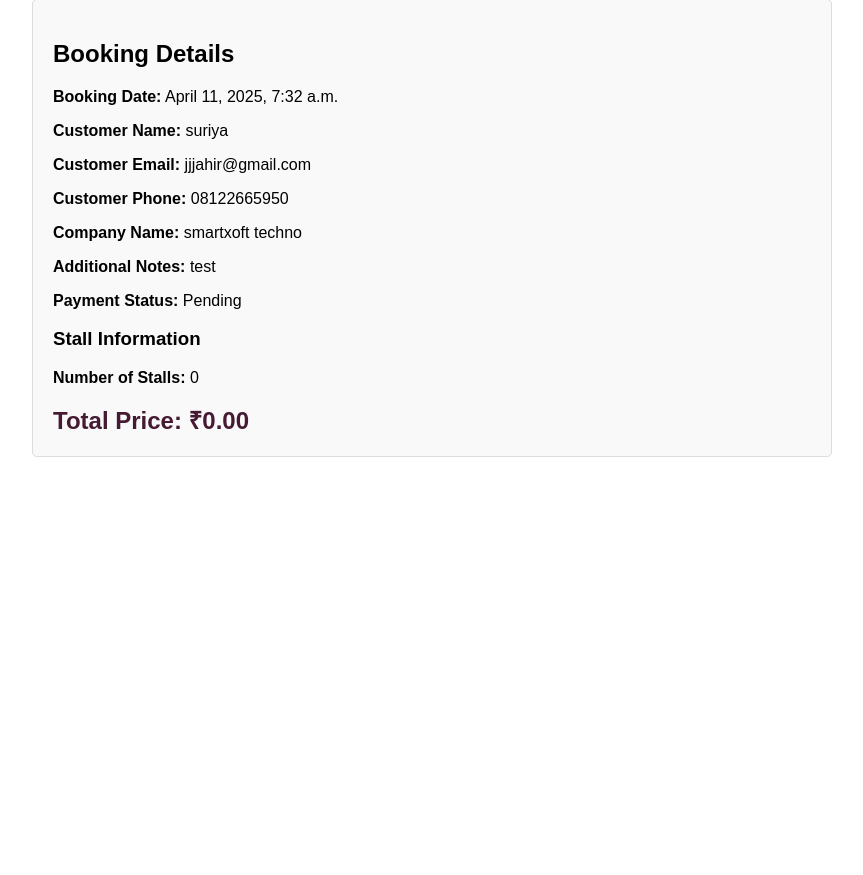
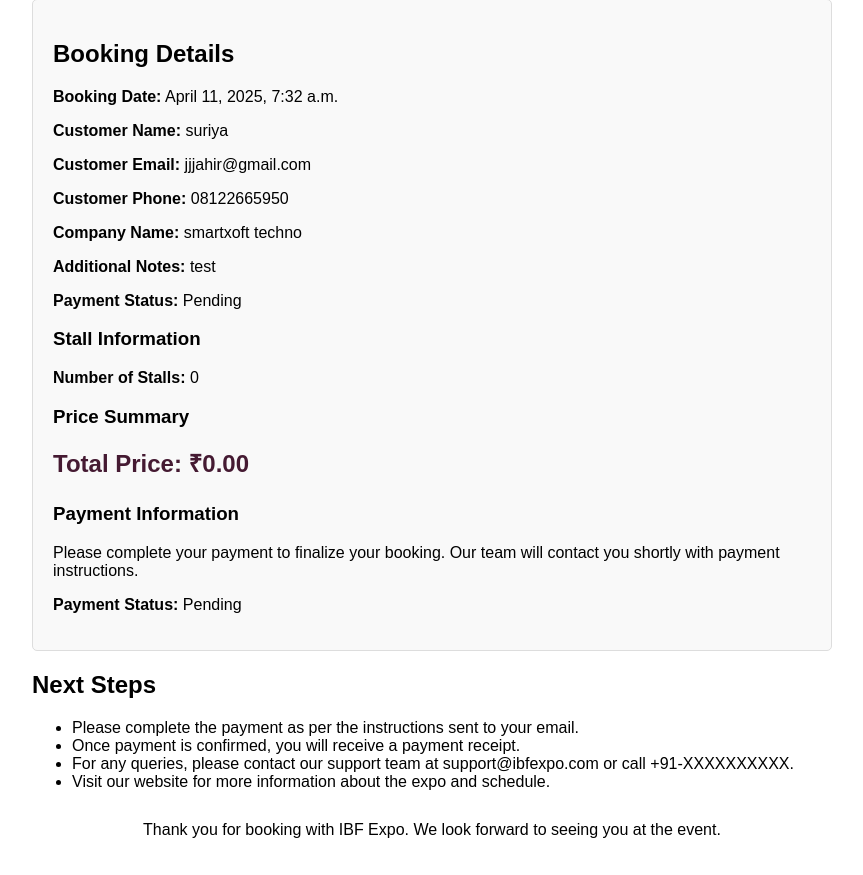
Before and after one commit to Martinjerome-i/booking, a Django app: page /booking/1/confirmation/ in a window 1280 px wide. Shown: the part 470-1345 px from the top of the page, without its empty margins (208-1071 px from the left). Before the commit the page ends 927 px from the top, so only its background shows below. Run offline with Django 5.2, Linux system fonts and the light colour scheme; data comes from the database, SQL or seed files in the repository; both versions use the stored data as it was before the commit.

Commit message:
feat
update

```diff
--- a/halls/views.py
+++ b/halls/views.py
@@ -553,6 +553,9 @@ def book_stall(request):
     """
     View for booking multiple stalls at once with discount application
     """
+    from django.shortcuts import render, redirect, get_object_or_404
+    from .forms import BookingForm  # Make sure to import the form
+
     stall_ids = request.GET.get('stall_ids', '').split(',')
     stall_ids = [id for id in stall_ids if id]  # Filter out empty strings
 
@@ -605,26 +608,27 @@ def book_stall(request):
     regular_stall_count = len(regular_stalls)
     regular_stall_base_price = sum(stall.price for stall in regular_stalls)
 
-    # Apply discount to regular stalls - using updated discount logic
+    # Apply the updated discount logic
     if regular_stall_count == 1:
         discount_amount = 0
         discounted_regular_price = regular_stall_base_price
     elif regular_stall_count == 2:
-        discount_amount = 5000
+        discount_amount = decimal.Decimal('5000')
         discounted_regular_price = regular_stall_base_price - discount_amount
     else:  # 3 or more stalls
-        discount_amount = 5000 * regular_stall_count
+        discount_amount = decimal.Decimal('5000') * regular_stall_count
         discounted_regular_price = regular_stall_base_price - discount_amount
 
-    # Combo stalls don't get discounts
-    combo_stall_price = sum(stall.price for stall in combo_stalls)
+    # Calculate combo stalls price - fixed at ₹130,000 per combo stall
+    combo_stall_count = len(combo_stalls)
+    combo_stall_price = decimal.Decimal('130000.00') * combo_stall_count
 
     # Total price
     total_price = discounted_regular_price + combo_stall_price
 
     # Calculate discount percentage for display purposes
     discount_percentage = 0
-    if regular_stall_count > 0 and discount_amount > 0:
+    if regular_stall_base_price > 0 and discount_amount > 0:
         discount_percentage = (discount_amount / regular_stall_base_price) * 100
 
     return render(request, 'halls/book_stall.html', {
@@ -637,11 +641,18 @@ def book_stall(request):
         'discounted_regular_price': discounted_regular_price,
         'combo_stall_price': combo_stall_price,
         'discount_amount': discount_amount,
-        'discount_percentage': discount_percentage
+        'discount_percentage': discount_percentage,
+        'regular_stalls': regular_stalls,
+        'combo_stalls': combo_stalls
     })
 
-# Also update the booking_confirmation view to show the discount
+
 def booking_confirmation(request, booking_id):
+    """
+    View for booking confirmation with updated discount calculations
+    """
+    from django.shortcuts import render, get_object_or_404
+
     booking = get_object_or_404(Booking, id=booking_id)
 
     # Get all stalls in the booking
@@ -662,8 +673,16 @@ def booking_confirmation(request, booking_id):
     regular_stall_count = len(regular_stalls)
     regular_stall_base_price = sum(stall.price for stall in regular_stalls)
 
-    # Apply discount to regular stalls
-    discounted_regular_price = calculate_discounted_price(regular_stall_count, regular_stall_base_price)
+    # Apply the updated discount logic
+    if regular_stall_count == 1:
+        discount_amount = 0
+        discounted_regular_price = regular_stall_base_price
+    elif regular_stall_count == 2:
+        discount_amount = decimal.Decimal('5000')
+        discounted_regular_price = regular_stall_base_price - discount_amount
+    else:  # 3 or more stalls
+        discount_amount = decimal.Decimal('5000') * regular_stall_count
+        discounted_regular_price = regular_stall_base_price - discount_amount
 
     # Combo stalls don't get discounts
     combo_stall_price = sum(stall.price for stall in combo_stalls)
@@ -671,13 +690,10 @@ def booking_confirmation(request, booking_id):
     # Total price is the sum of discounted regular stalls and combo stalls
     total_price = discounted_regular_price + combo_stall_price
 
-    # Include discount information in the context
-    discount_amount = regular_stall_base_price - discounted_regular_price
+    # Calculate discount percentage for display purposes
     discount_percentage = 0
-    if regular_stall_count == 2:
-        discount_percentage = 4.45
-    elif regular_stall_count >= 3:
-        discount_percentage = 9.10
+    if regular_stall_base_price > 0 and discount_amount > 0:
+        discount_percentage = (discount_amount / regular_stall_base_price) * 100
 
     # Get the hall ID if there are stalls
     hall_id = stalls.first().hall.id if stalls.exists() else 1
--- a/templates/halls/booking_confirmation.html
+++ b/templates/halls/booking_confirmation.html
@@ -152,7 +152,7 @@
             <div class="stall-list">
                 {% for stall in regular_stalls %}
                 <div class="stall-item">
-                    <p><strong>Stall #{{ stall.stall_number }}</strong> | Size: {{ stall.width }}m x {{ stall.height }}m ({{ stall.area }}m²) | Price: ₹{{ stall.price|floatformat:2 }}</p>
+                    <p><strong>Stall #{{ stall.stall_number }}</strong> | Size: {{ stall.width }}m x {{ stall.height }}m ({{ stall.area }}m²) | Base Price: ₹{{ stall.price|floatformat:2 }}</p>
                 </div>
                 {% endfor %}
             </div>
@@ -171,17 +171,59 @@
             {% endif %}
 
             <!-- Show discount information if applicable -->
-            {% if discount_percentage > 0 %}
+            {% if discount_amount > 0 %}
             <div class="discount-info">
-                <h3>Special Discount Applied! <span class="discount-badge">{{ discount_percentage }}% OFF</span></h3>
-                <p>You've booked {{ regular_stall_count }} regular stalls which qualified for a {{ discount_percentage }}% discount.</p>
+                <h3>Special Discount Applied! <span class="discount-badge">Save ₹{{ discount_amount|floatformat:0 }}</span></h3>
+                {% if regular_stall_count == 2 %}
+                    <p>You've booked 2 regular stalls which qualifies for a flat ₹5,000 discount.</p>
+                {% elif regular_stall_count > 2 %}
+                    <p>You've booked {{ regular_stall_count }} regular stalls which qualifies for a discount of ₹5,000 per stall (₹{{ discount_amount|floatformat:0 }} total).</p>
+                {% endif %}
                 <p>Regular Price: ₹{{ regular_stall_base_price|floatformat:2 }}</p>
                 <p>After Discount: ₹{{ discounted_regular_price|floatformat:2 }}</p>
-                <p>You Saved: ₹{{ discount_amount|floatformat:2 }}</p>
+                <p>You Save: ₹{{ discount_amount|floatformat:2 }}</p>
+                <p><small>Note: Discounts apply only to regular stalls, not to combo stalls.</small></p>
             </div>
             {% endif %}
 
-            <div class="price">Total Price: ₹{{ total_price|floatformat:2 }}</div>
+            <div class="price-summary">
+                <h3>Price Summary</h3>
+                {% if regular_stall_count > 0 %}
+                <p>Regular Stalls: {{ regular_stall_count }}
+                {% if discount_amount > 0 %}
+                    (₹{{ regular_stall_base_price|floatformat:2 }} - ₹{{ discount_amount|floatformat:2 }} discount = ₹{{ discounted_regular_price|floatformat:2 }})
+                {% else %}
+                    (₹{{ regular_stall_base_price|floatformat:2 }})
+                {% endif %}
+                </p>
+                {% endif %}
+
+                {% if combo_stalls %}
+                <p>Combo Stalls: {{ combo_stalls|length }} (₹{{ combo_stall_price|floatformat:2 }})</p>
+                {% endif %}
+
+                <p class="price">Total Price: ₹{{ total_price|floatformat:2 }}</p>
+            </div>
+
+            <div class="payment-info">
+                <h3>Payment Information</h3>
+                <p>Please complete your payment to finalize your booking. Our team will contact you shortly with payment instructions.</p>
+                <p><strong>Payment Status:</strong> {% if booking.payment_status %}Paid{% else %}Pending{% endif %}</p>
+            </div>
+        </div>
+
+        <div class="next-steps">
+            <h2>Next Steps</h2>
+            <ul>
+                <li>Please complete the payment as per the instructions sent to your email.</li>
+                <li>Once payment is confirmed, you will receive a payment receipt.</li>
+                <li>For any queries, please contact our support team at support@ibfexpo.com or call +91-XXXXXXXXXX.</li>
+                <li>Visit our website for more information about the expo and schedule.</li>
+            </ul>
+        </div>
+
+        <div style="margin-top: 30px; text-align: center;">
+            <p>Thank you for booking with IBF Expo. We look forward to seeing you at the event.</p>
         </div>
     </div>
 </body>
```
Also changed, not shown: templates/halls/book_stall.html (+20 -12 lines), db.sqlite3, db_ibfe_cp.sqlite3 (deleted), 1 other file.
